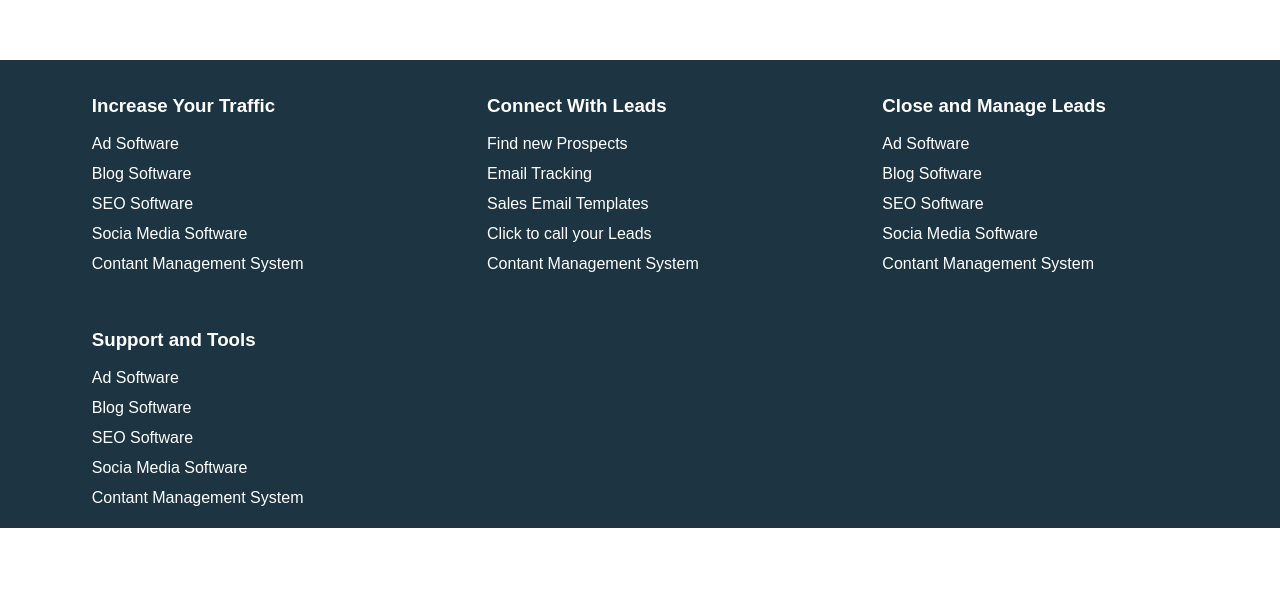
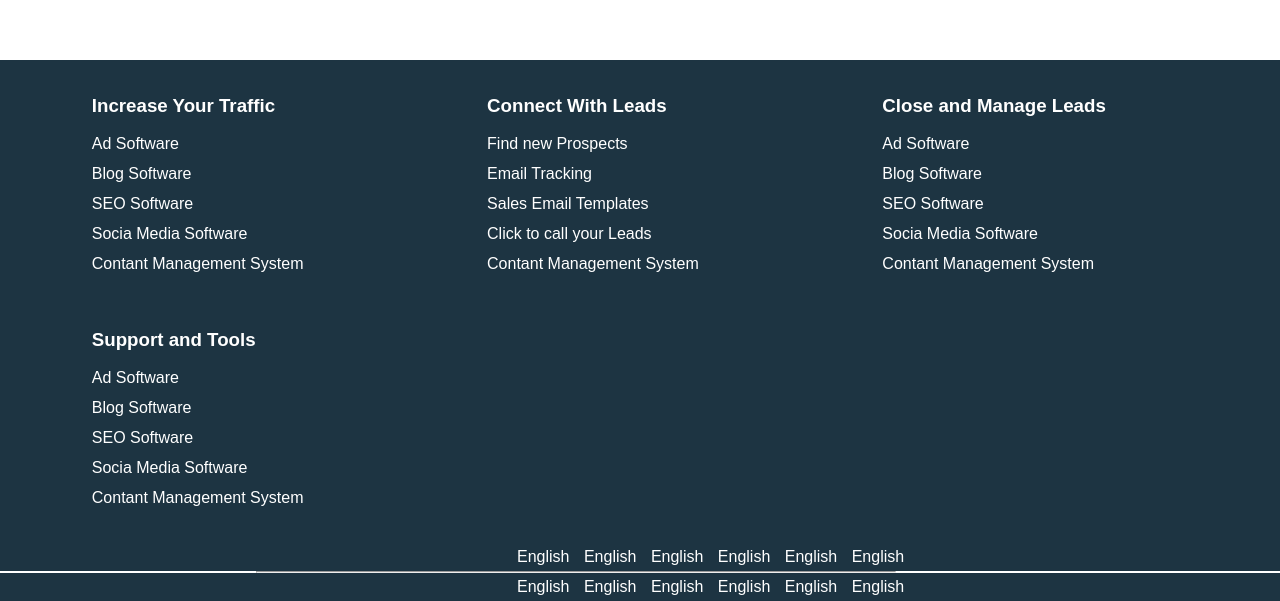
Before and after one commit to FrancescaCassani/htmlcss-hubspot, a plain HTML site: page index.html in a window 1280 px wide. Shown: the part 3900-4501 px from the top of the page. Before the commit the page ends 4428 px from the top, so only its background shows below. Drawn offline with Linux system fonts and the light colour scheme.

Commit message:
Organizzazione parte finale

```diff
--- a/css/style.css
+++ b/css/style.css
@@ -548,25 +548,27 @@ main .button p {
 }
 
 /* footer */
-footer {
+.finalbox,
+.bannerlingue {
   background: #1d3442;
 }
 
-footer h3,
-footer li {
+.finalbox .colonne h3,
+.finalbox .colonne li {
   color: white;
 }
-footer h3 {
+
+.finalbox .colonne h3 {
   margin-bottom: 12px;
 }
 
-footer li {
+.finalbox .colonne li {
   text-align: left;
   list-style: none;
   line-height: 30px;
 }
 
-footer::after {
+.finalbox::after {
   content: "";
   display: table;
   clear: both;
@@ -586,3 +588,23 @@ footer::after {
   margin-left: 6%;
   margin-right: 6%;
 }
+
+.lingue li {
+  color: white;
+  display: inline-block;
+  text-align: center;
+  list-style: none;
+  padding: 5px;
+}
+
+.bannerlingue .click {
+  margin-left: 40%;
+}
+
+
+.linea hr {
+  width: 50%;
+  text-align: center;
+  margin-left: 20%;
+  color: white;
+}
--- a/index.html
+++ b/index.html
@@ -343,8 +343,8 @@
       </main>
 
       <!-- Footer -->
-      <footer>
-        <div class="colonnefooter">
+      <section class="finalbox">
+        <div class="colonne">
           <aside class="leftinfo">
             <h3>Increase Your Traffic</h3>
             <ul>
@@ -388,10 +388,46 @@
               <li>Contant Management System</li>
             </ul>
           </div>
+        </div>
+      </section>
 
+      <section class="bannerlingue">
+        <div class="lingue">
+          <div class="click">
+            <ul>
+              <li>English</li>
+              <li>English</li>
+              <li>English</li>
+              <li>English</li>
+              <li>English</li>
+              <li>English</li>
+            </ul>
+          </div>
+        </div>
+      </section>
+      <section class="linea">
+        <hr>
+      </section>
+
+      <section class="bannerlingue">
+        <div class="lingue">
+          <div class="click">
+            <ul>
+              <li>English</li>
+              <li>English</li>
+              <li>English</li>
+              <li>English</li>
+              <li>English</li>
+              <li>English</li>
+            </ul>
+          </div>
         </div>
 
-      </footer>
+      </section>
+
+
+
+
     </div>
   </body>
 </html>
```
